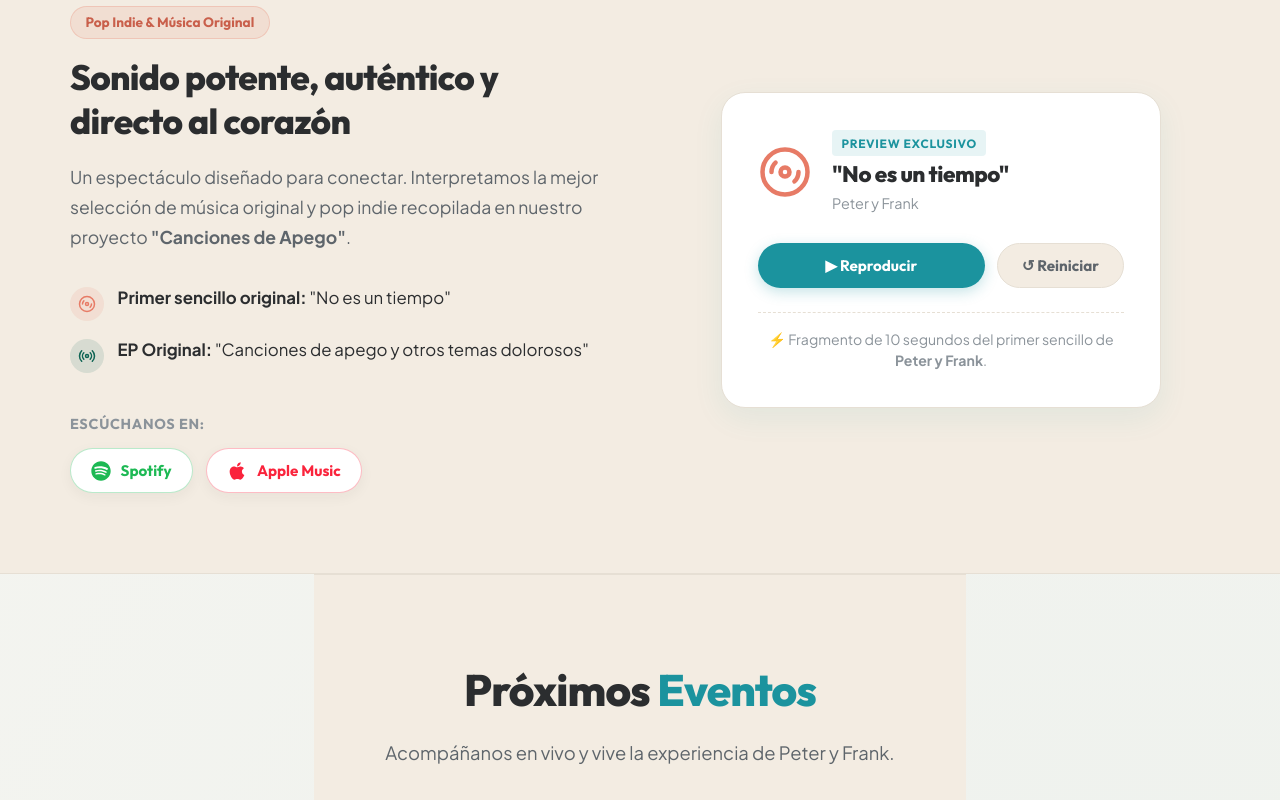
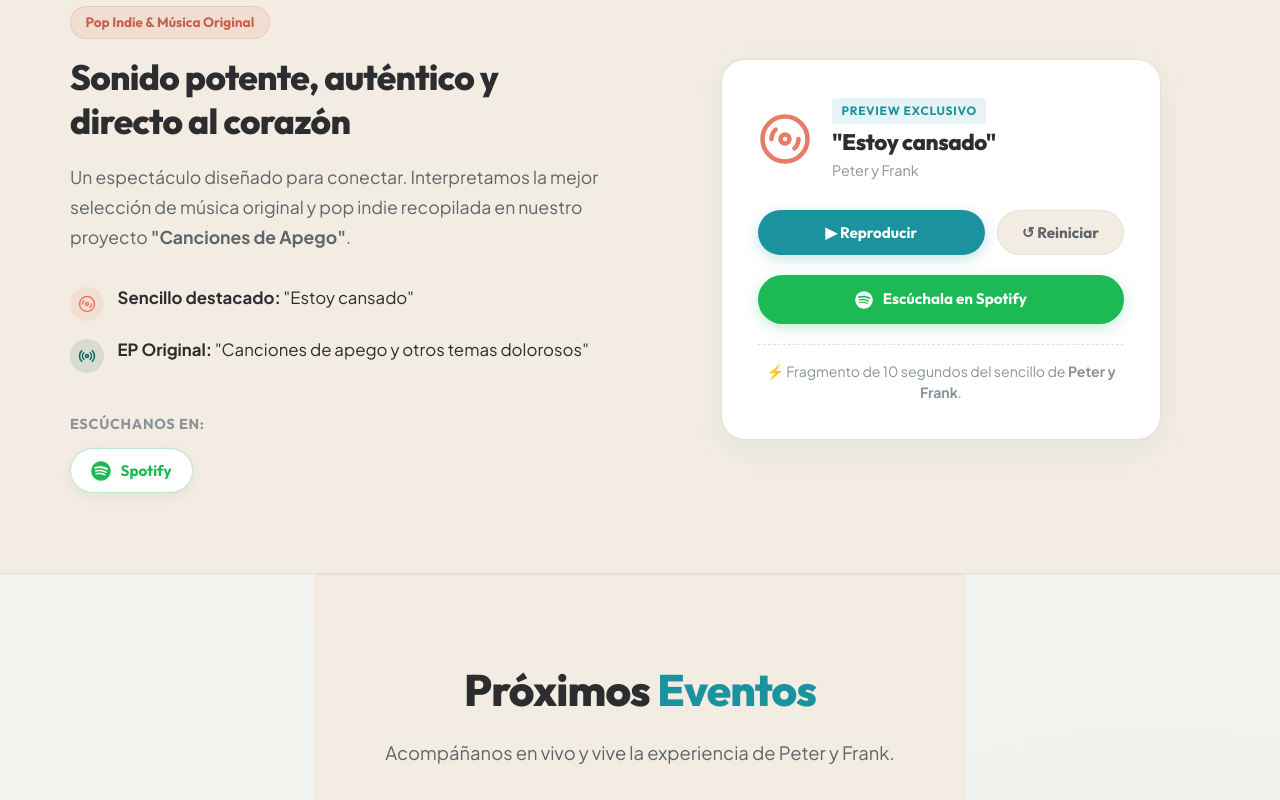
Before and after one commit to Pedro-guzman/soundcheck, a React (Vite) app: page / in a window 1280 px wide. Shown: the part 4740-5540 px from the top of the page. Built offline with nearby package versions, Linux system fonts and the light colour scheme.

Commit message:
Actualizar link Spotify, canción de preview a 'Estoy cansado' y quitar Apple Music

```diff
--- a/src/components/ContactSection.jsx
+++ b/src/components/ContactSection.jsx
@@ -1,6 +1,6 @@
 import './ContactSection.css';
 import { ArrowUp } from 'lucide-react';
-import { FaInstagram, FaTiktok, FaYoutube, FaSpotify, FaApple } from 'react-icons/fa';
+import { FaInstagram, FaTiktok, FaYoutube, FaSpotify } from 'react-icons/fa';
 
 const ContactSection = () => {
   const scrollToTop = (e) => {
@@ -46,13 +46,9 @@ const ContactSection = () => {
                 <FaYoutube size={26} />
                 <span>YouTube</span>
               </a>
-              <a href="#music" className="social-tile spotify">
+              <a href="https://open.spotify.com/intl-es/artist/3jxeclbZ3pNcwhSQEstdGZ?si=X0RdR2czTAK-ui-tvPZv6A" target="_blank" rel="noreferrer" className="social-tile spotify">
                 <FaSpotify size={26} />
                 <span>Spotify</span>
-              </a>
-              <a href="#music" className="social-tile apple">
-                <FaApple size={26} />
-                <span>Apple Music</span>
               </a>
             </div>
 
--- a/src/components/MusicSection.css
+++ b/src/components/MusicSection.css
@@ -279,8 +279,37 @@
   display: none;
 }
 
+.spotify-preview-wrapper {
+  margin-top: 1.25rem;
+}
+
+.spotify-preview-btn {
+  display: flex;
+  align-items: center;
+  justify-content: center;
+  gap: 0.6rem;
+  width: 100%;
+  padding: 0.75rem 1.25rem;
+  border-radius: 999px;
+  background: #1DB954;
+  color: #ffffff;
+  font-family: var(--font-display);
+  font-size: 0.95rem;
+  font-weight: 700;
+  text-decoration: none;
+  transition: all 0.25s ease;
+  box-shadow: 0 4px 14px rgba(29, 185, 84, 0.25);
+}
+
+.spotify-preview-btn:hover {
+  background: #1aa34a;
+  transform: translateY(-2px);
+  box-shadow: 0 6px 18px rgba(29, 185, 84, 0.35);
+  color: #ffffff;
+}
+
 .audio-footer {
-  margin-top: 1.5rem;
+  margin-top: 1.25rem;
   font-size: 0.88rem;
   color: var(--text-muted);
   text-align: center;
--- a/src/components/MusicSection.jsx
+++ b/src/components/MusicSection.jsx
@@ -1,6 +1,6 @@
 import './MusicSection.css';
-import { Music, Disc3, Radio } from 'lucide-react';
-import { FaSpotify, FaApple } from 'react-icons/fa';
+import { Disc3, Radio } from 'lucide-react';
+import { FaSpotify } from 'react-icons/fa';
 import { useRef, useState } from 'react';
 
 const MusicSection = () => {
@@ -108,7 +108,7 @@ const MusicSection = () => {
             <ul className="music-list">
               <li>
                 <div className="list-icon-wrapper coral"><Disc3 size={18} /></div>
-                <span><strong>Primer sencillo original:</strong> "No es un tiempo"</span>
+                <span><strong>Sencillo destacado:</strong> "Estoy cansado"</span>
               </li>
               <li>
                 <div className="list-icon-wrapper teal"><Radio size={18} /></div>
@@ -119,11 +119,14 @@ const MusicSection = () => {
             <div className="streaming-links">
               <span className="streaming-label">Escúchanos en:</span>
               <div className="platform-badges">
-                <a href="#music" className="platform-btn spotify" title="Spotify">
+                <a
+                  href="https://open.spotify.com/intl-es/artist/3jxeclbZ3pNcwhSQEstdGZ?si=X0RdR2czTAK-ui-tvPZv6A"
+                  target="_blank"
+                  rel="noreferrer"
+                  className="platform-btn spotify"
+                  title="Spotify"
+                >
                   <FaSpotify size={20} /> Spotify
-                </a>
-                <a href="#music" className="platform-btn apple" title="Apple Music">
-                  <FaApple size={20} /> Apple Music
                 </a>
               </div>
             </div>
@@ -140,14 +143,14 @@ const MusicSection = () => {
                 </div>
                 <div>
                   <span className="badge-preview">Preview Exclusivo</span>
-                  <h4 className="song-title">"No es un tiempo"</h4>
+                  <h4 className="song-title">"Estoy cansado"</h4>
                   <p className="artist-subtitle">Peter y Frank</p>
                 </div>
               </div>
 
               <div className="audio-controls">
                 <audio ref={audioRef} className="custom-audio">
-                  <source src="/audio/no_es_un_tiempo.mp3" type="audio/mpeg" />
+                  <source src="/audio/Estoy_web.mp3" type="audio/mpeg" />
                   Tu navegador no soporta el reproductor de audio.
                 </audio>
 
@@ -168,8 +171,19 @@ const MusicSection = () => {
                 </div>
               </div>
 
+              <div className="spotify-preview-wrapper">
+                <a
+                  href="https://ffm.to/5c8943ab4de97921da3cc7ef222ef14eb86f64ed5cbd3257"
+                  target="_blank"
+                  rel="noreferrer"
+                  className="spotify-preview-btn"
+                >
+                  <FaSpotify size={18} /> Escúchala en Spotify
+                </a>
+              </div>
+
               <p className="audio-footer">
-                ⚡ Fragmento de 10 segundos del primer sencillo de <strong>Peter y Frank</strong>.
+                ⚡ Fragmento de 10 segundos del sencillo de <strong>Peter y Frank</strong>.
               </p>
             </div>
           </div>
```
Also changed, not shown: 1 other file (tests, documents, lock files or other folders).
